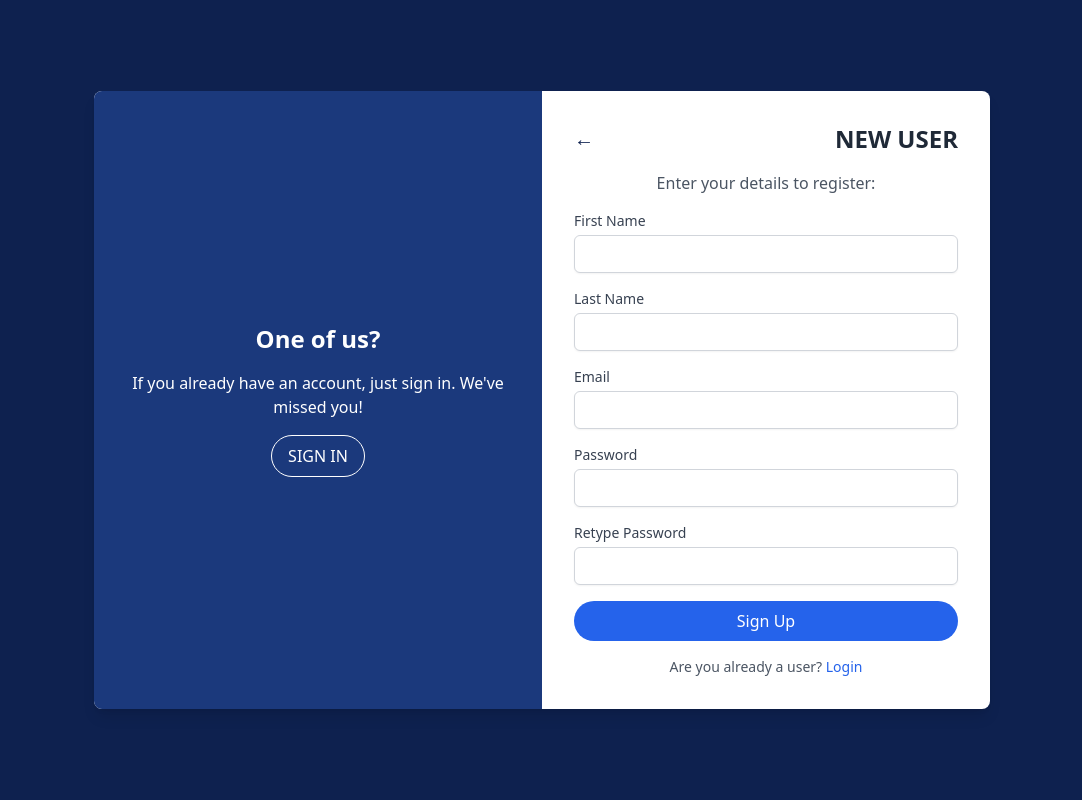
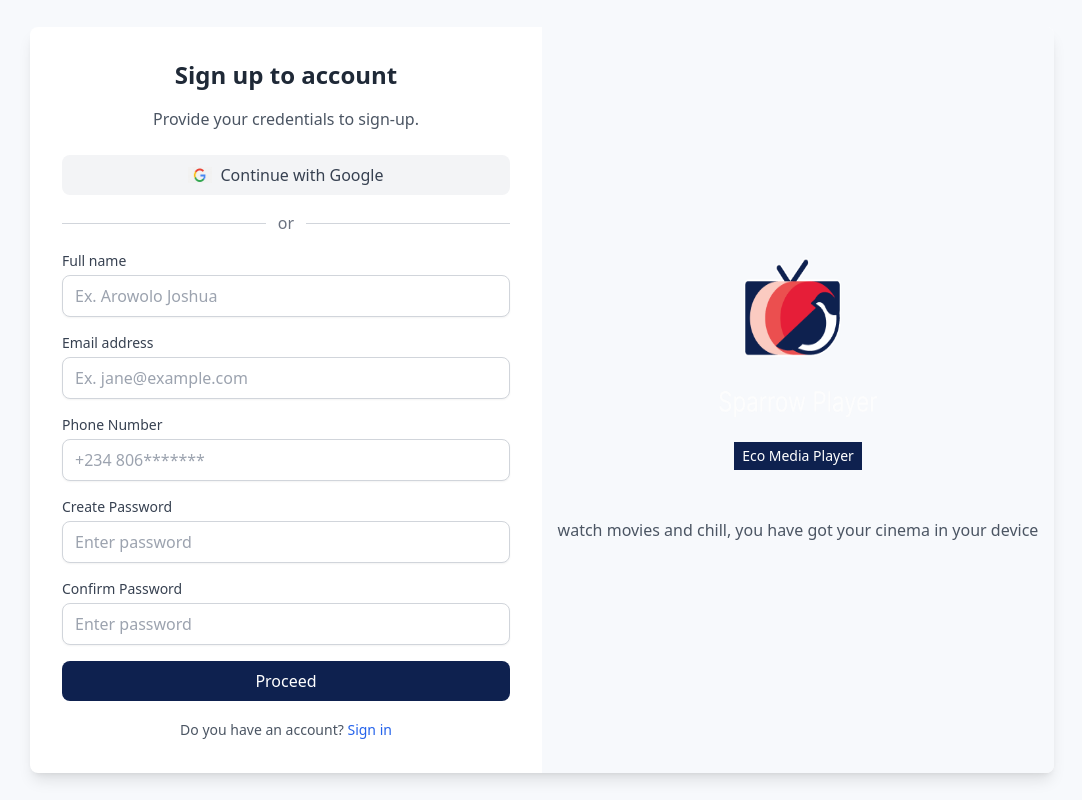
Before and after one commit to dawazakx/echo_med-a_player_web_user, a Next.js app: page /register in a window 1280 px wide. Shown: the whole page, without its empty margins (98-1180 px from the left). Built offline with nearby package versions, Linux system fonts and the light colour scheme.

Commit message:
User registration done

```diff
--- a/pages/register.tsx
+++ b/pages/register.tsx
@@ -1,199 +1,160 @@
-// old code
-import React, { useState } from 'react';
-import Link from 'next/link';
+import React from 'react';
+import { Formik, Field, Form, ErrorMessage } from 'formik';
+import * as Yup from 'yup';
 
-const Register: React.FC = () => {
-  const [formData, setFormData] = useState({
-    firstName: '',
-    lastName: '',
-    email: '',
-    password: '',
-    confirmPassword: '',
+const UserRegistration: React.FC = () => {
+  // Validation schema using Yup to enforce form field validation rules
+  const validationSchema = Yup.object().shape({
+    fullName: Yup.string().required('Full name is required'),
+    email: Yup.string().email('Invalid email address').required('Email is required'),
+    phoneNumber: Yup.string().required('Phone number is required'),
+    password: Yup.string().required('Password is required'),
+    confirmPassword: Yup.string()
+      .oneOf([Yup.ref('password'), null], 'Passwords must match')
+      .required('Confirm password is required'),
   });
 
-  const [errors, setErrors] = useState({
-    firstName: '',
-    lastName: '',
-    email: '',
-    password: '',
-    confirmPassword: '',
-  });
-
-  const validateEmail = (email: string) => {
-    const re = /^[^\s@]+@[^\s@]+\.[^\s@]+$/;
-    return re.test(String(email).toLowerCase());
-  };
-
-  const handleChange = (e: React.ChangeEvent<HTMLInputElement>) => {
-    setFormData({
-      ...formData,
-      [e.target.name]: e.target.value,
-    });
-  };
-
-  const handleSubmit = (e: React.FormEvent) => {
-    e.preventDefault();
-    let valid = true;
-    let newErrors = {
-      firstName: '',
-      lastName: '',
-      email: '',
-      password: '',
-      confirmPassword: '',
-    };
-
-    if (!formData.firstName) {
-      newErrors.firstName = 'First Name is required';
-      valid = false;
-    }
-
-    if (!formData.lastName) {
-      newErrors.lastName = 'Last Name is required';
-      valid = false;
-    }
-
-    if (!formData.email) {
-      newErrors.email = 'Email is required';
-      valid = false;
-    } else if (!validateEmail(formData.email)) {
-      newErrors.email = 'Email is not valid';
-      valid = false;
-    }
-
-    if (!formData.password) {
-      newErrors.password = 'Password is required';
-      valid = false;
-    }
-
-    if (formData.password !== formData.confirmPassword) {
-      newErrors.confirmPassword = 'Passwords do not match';
-      valid = false;
-    }
-
-    setErrors(newErrors);
-
-    if (valid) {
-      // Handle registration
-      console.log('Registration successful', formData);
-    }
+  // Handler function for form submission
+  const handleSubmit = (values: { fullName: string; email: string; phoneNumber: string; password: string; confirmPassword: string }) => {
+    console.log(values);
+    // Add form submission logic here (e.g., API call to server)
   };
 
   return (
-    <div className="min-h-screen flex items-center justify-center" style={{ backgroundColor: '#0E214F' }}>
-      <div className="bg-white flex flex-col md:flex-row rounded-lg shadow-lg overflow-hidden w-full max-w-4xl">
-        {/* Left Section */}
-        <div className="hidden md:flex md:w-1/2" style={{ backgroundColor: '#1B397C' }}>
-          <div className="flex flex-col items-center justify-center p-8 text-white">
-            <h2 className="text-2xl font-bold mb-4">One of us?</h2>
-            <p className="mb-4 text-center">If you already have an account, just sign in. We've missed you!</p>
-            <Link href="/login">
-              <button className="bg-transparent border border-white text-white py-2 px-4 rounded-full hover:bg-white hover:text-gray-800 transition-colors duration-300">
-                SIGN IN
-              </button>
-            </Link>
+    <div className="min-h-screen flex items-center justify-center bg-[#F7F9FC] p-4">
+      <div className="flex flex-col lg:flex-row w-full max-w-5xl bg-white shadow-lg rounded-lg overflow-hidden">
+
+        {/* Left side - registration form */}
+        <div className="w-full lg:w-1/2 p-8 flex flex-col justify-center">
+          <h2 className="text-2xl font-bold text-gray-800 text-center mb-4">Sign up to account</h2>
+          <p className="text-center text-gray-600 mb-6">Provide your credentials to sign-up.</p>
+
+          {/* Google Sign-in Button */}
+          <button className="w-full flex items-center justify-center bg-gray-100 text-gray-700 py-2 px-4 rounded-lg mb-4 hover:bg-gray-200 transition-colors duration-300">
+            <img src="/assets/google-logo.png" alt="Google Icon" className="w-6 h-4 mr-2" />
+            Continue with Google
+          </button>
+
+          {/* Divider with 'or' text */}
+          <div className="flex items-center justify-between mb-4">
+            <hr className="w-full border-gray-300" />
+            <span className="px-3 text-gray-500">or</span>
+            <hr className="w-full border-gray-300" />
+          </div>
+
+          {/* Formik form for registration */}
+          <Formik
+            initialValues={{ fullName: '', email: '', phoneNumber: '', password: '', confirmPassword: '' }}
+            validationSchema={validationSchema}
+            onSubmit={handleSubmit}
+          >
+            {({ errors, touched, isSubmitting }) => (
+              <Form className="space-y-4">
+                {/* Full Name Input */}
+                <div>
+                  <label htmlFor="fullName" className="block text-sm font-medium text-gray-700">Full name</label>
+                  <Field
+                    type="text"
+                    id="fullName"
+                    name="fullName"
+                    placeholder="Ex. Arowolo Joshua"
+                    className={`mt-1 block w-full border rounded-lg py-2 px-3 shadow-sm focus:outline-none ${
+                      errors.fullName && touched.fullName ? 'border-red-500' : 'border-gray-300'
+                    }`}
+                  />
+                  <ErrorMessage name="fullName" component="div" className="text-red-500 text-sm mt-1" />
+                </div>
+
+                {/* Email Address Input */}
+                <div>
+                  <label htmlFor="email" className="block text-sm font-medium text-gray-700">Email address</label>
+                  <Field
+                    type="email"
+                    id="email"
+                    name="email"
+                    placeholder="Ex. jane@example.com"
+                    className={`mt-1 block w-full border rounded-lg py-2 px-3 shadow-sm focus:outline-none ${
+                      errors.email && touched.email ? 'border-red-500' : 'border-gray-300'
+                    }`}
+                  />
+                  <ErrorMessage name="email" component="div" className="text-red-500 text-sm mt-1" />
+                </div>
+
+                {/* Phone Number Input */}
+                <div>
+                  <label htmlFor="phoneNumber" className="block text-sm font-medium text-gray-700">Phone Number</label>
+                  <Field
+                    type="text"
+                    id="phoneNumber"
+                    name="phoneNumber"
+                    placeholder="+234 806*******"
+                    className={`mt-1 block w-full border rounded-lg py-2 px-3 shadow-sm focus:outline-none ${
+                      errors.phoneNumber && touched.phoneNumber ? 'border-red-500' : 'border-gray-300'
+                    }`}
+                  />
+                  <ErrorMessage name="phoneNumber" component="div" className="text-red-500 text-sm mt-1" />
+                </div>
+
+                {/* Password Input */}
+                <div>
+                  <label htmlFor="password" className="block text-sm font-medium text-gray-700">Create Password</label>
+                  <Field
+                    type="password"
+                    id="password"
+                    name="password"
+                    placeholder="Enter password"
+                    className={`mt-1 block w-full border rounded-lg py-2 px-3 shadow-sm focus:outline-none ${
+                      errors.password && touched.password ? 'border-red-500' : 'border-gray-300'
+                    }`}
+                  />
+                  <ErrorMessage name="password" component="div" className="text-red-500 text-sm mt-1" />
+                </div>
+
+                {/* Confirm Password Input */}
+                <div>
+                  <label htmlFor="confirmPassword" className="block text-sm font-medium text-gray-700">Confirm Password</label>
+                  <Field
+                    type="password"
+                    id="confirmPassword"
+                    name="confirmPassword"
+                    placeholder="Enter password"
+                    className={`mt-1 block w-full border rounded-lg py-2 px-3 shadow-sm focus:outline-none ${
+                      errors.confirmPassword && touched.confirmPassword ? 'border-red-500' : 'border-gray-300'
+                    }`}
+                  />
+                  <ErrorMessage name="confirmPassword" component="div" className="text-red-500 text-sm mt-1" />
+                </div>
+
+                {/* Submit Button */}
+                <button
+                  type="submit"
+                  className="w-full bg-[#0E214F] text-white py-2 px-4 rounded-lg hover:bg-blue-700 transition-colors duration-300"
+                  disabled={isSubmitting}
+                >
+                  {isSubmitting ? 'Loading...' : 'Proceed'}
+                </button>
+              </Form>
+            )}
+          </Formik>
+
+          {/* Additional Links */}
+          <div className="mt-4 text-center">
+            <span className="text-sm text-gray-600">Do you have an account? </span>
+            <a href="#" className="text-sm text-blue-600 hover:underline">Sign in</a>
           </div>
         </div>
 
-        {/* Right Section */}
-        <div className="w-full md:w-1/2 p-8 flex flex-col items-center justify-center">
-          <div className="flex justify-between w-full max-w-sm mb-4">
-            {/* Back arrow */}
-            <button onClick={() => window.history.back()} className="text-[#0E214F] text-xl">
-              ←
-            </button>
-            <h2 className="text-2xl font-bold text-gray-800">NEW USER</h2>
+        {/* Right side - Branding section */}
+        <div className="w-full lg:w-1/2 bg-[#F7F9FC] flex items-center justify-center">
+          <div className="text-center">
+            <img src="/assets/logo.png" alt="Eco Media Player Logo" className="w-40 h-40 mx-auto mb-4" />
+            <h3 className="bg-[#0E214F] text-white text-sm px-2 py-1 mt-2 inline-block">Eco Media Player</h3>
+            <p className="text-gray-600 mt-12">watch movies and chill, you have got your cinema in your device</p>
           </div>
-          <p className="mb-4 text-gray-600 text-center">Enter your details to register:</p>
-          <form onSubmit={handleSubmit} className="w-full max-w-sm space-y-4">
-            <div>
-              <label htmlFor="firstName" className="block text-sm font-medium text-gray-700">
-                First Name
-              </label>
-              <input
-                type="text"
-                name="firstName"
-                id="firstName"
-                value={formData.firstName}
-                onChange={handleChange}
-                required
-                className="mt-1 block w-full px-3 py-2 bg-white border border-gray-300 rounded-md shadow-sm placeholder-gray-400 focus:outline-none focus:ring-indigo-500 focus:border-indigo-500 sm:text-sm text-black"
-              />
-              {errors.firstName && <p className="text-red-500 text-sm mt-1">{errors.firstName}</p>}
-            </div>
-            <div>
-              <label htmlFor="lastName" className="block text-sm font-medium text-gray-700">
-                Last Name
-              </label>
-              <input
-                type="text"
-                name="lastName"
-                id="lastName"
-                value={formData.lastName}
-                onChange={handleChange}
-                required
-                className="mt-1 block w-full px-3 py-2 bg-white border border-gray-300 rounded-md shadow-sm placeholder-gray-400 focus:outline-none focus:ring-indigo-500 focus:border-indigo-500 sm:text-sm text-black"
-              />
-              {errors.lastName && <p className="text-red-500 text-sm mt-1">{errors.lastName}</p>}
-            </div>
-            <div>
-              <label htmlFor="email" className="block text-sm font-medium text-gray-700">
-                Email
-              </label>
-              <input
-                type="email"
-                name="email"
-                id="email"
-                value={formData.email}
-                onChange={handleChange}
-                required
-                className="mt-1 block w-full px-3 py-2 bg-white border border-gray-300 rounded-md shadow-sm placeholder-gray-400 focus:outline-none focus:ring-indigo-500 focus:border-indigo-500 sm:text-sm text-black"
-              />
-              {errors.email && <p className="text-red-500 text-sm mt-1">{errors.email}</p>}
-            </div>
-            <div>
-              <label htmlFor="password" className="block text-sm font-medium text-gray-700">
-                Password
-              </label>
-              <input
-                type="password"
-                name="password"
-                id="password"
-                value={formData.password}
-                onChange={handleChange}
-                required
-                className="mt-1 block w-full px-3 py-2 bg-white border border-gray-300 rounded-md shadow-sm placeholder-gray-400 focus:outline-none focus:ring-indigo-500 focus:border-indigo-500 sm:text-sm text-black"
-              />
-              {errors.password && <p className="text-red-500 text-sm mt-1">{errors.password}</p>}
-            </div>
-            <div>
-              <label htmlFor="confirmPassword" className="block text-sm font-medium text-gray-700">
-                Retype Password
-              </label>
-              <input
-                type="password"
-                name="confirmPassword"
-                id="confirmPassword"
-                value={formData.confirmPassword}
-                onChange={handleChange}
-                required
-                className="mt-1 block w-full px-3 py-2 bg-white border border-gray-300 rounded-md shadow-sm placeholder-gray-400 focus:outline-none focus:ring-indigo-500 focus:border-indigo-500 sm:text-sm text-black"
-              />
-              {errors.confirmPassword && <p className="text-red-500 text-sm mt-1">{errors.confirmPassword}</p>}
-            </div>
-            <button
-              type="submit"
-              className="w-full bg-blue-600 text-white py-2 px-4 rounded-full hover:bg-blue-700 focus:outline-none focus:ring-2 focus:ring-blue-700 focus:ring-opacity-50 transition-colors duration-300"
-            >
-              Sign Up
-            </button>
-          </form>
-          <p className="mt-4 text-sm text-gray-600 text-center">
-            Are you already a user? <Link href="/login" className="text-blue-600 hover:underline">Login</Link>
-          </p>
         </div>
       </div>
     </div>
   );
 };
 
-export default Register;
+export default UserRegistration;
```
Also changed, not shown: public/assets/google-logo.png (added).
